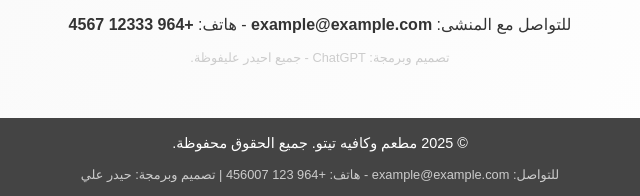
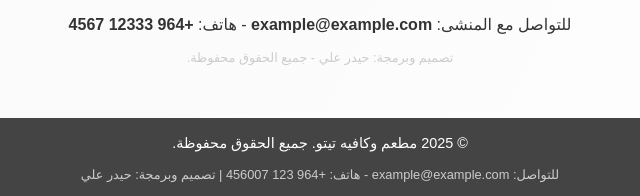
Before and after one commit to 7aider101/Re, a plain HTML site: page index.html in a window 1280 px wide. Shown: the part 2545-2741 px from the top of the page, 320-960 px from the left. Drawn offline with Linux system fonts and the light colour scheme; placeholder pictures from the web are drawn by us.

Commit message:
Update index.html

```diff
--- a/index.html
+++ b/index.html
@@ -463,7 +463,7 @@
     <div class="category" id="contact" style="text-align: center; margin-top: 40px;">
       <h2><i class="fas fa-address-book"></i> تواصل معنا</h2>
       <p>للتواصل مع المنشى: <strong>example@example.com</strong> - هاتف: <strong>+964 12333 4567</strong></p>
-      <p class="footer-extra">تصميم وبرمجة: ChatGPT - جميع احيدر عليفوظة.</p>
+      <p class="footer-extra">تصميم وبرمجة: حيدر علي  - جميع الحقوق محفوظة.</p>
     </div>
 
   </div>
```
